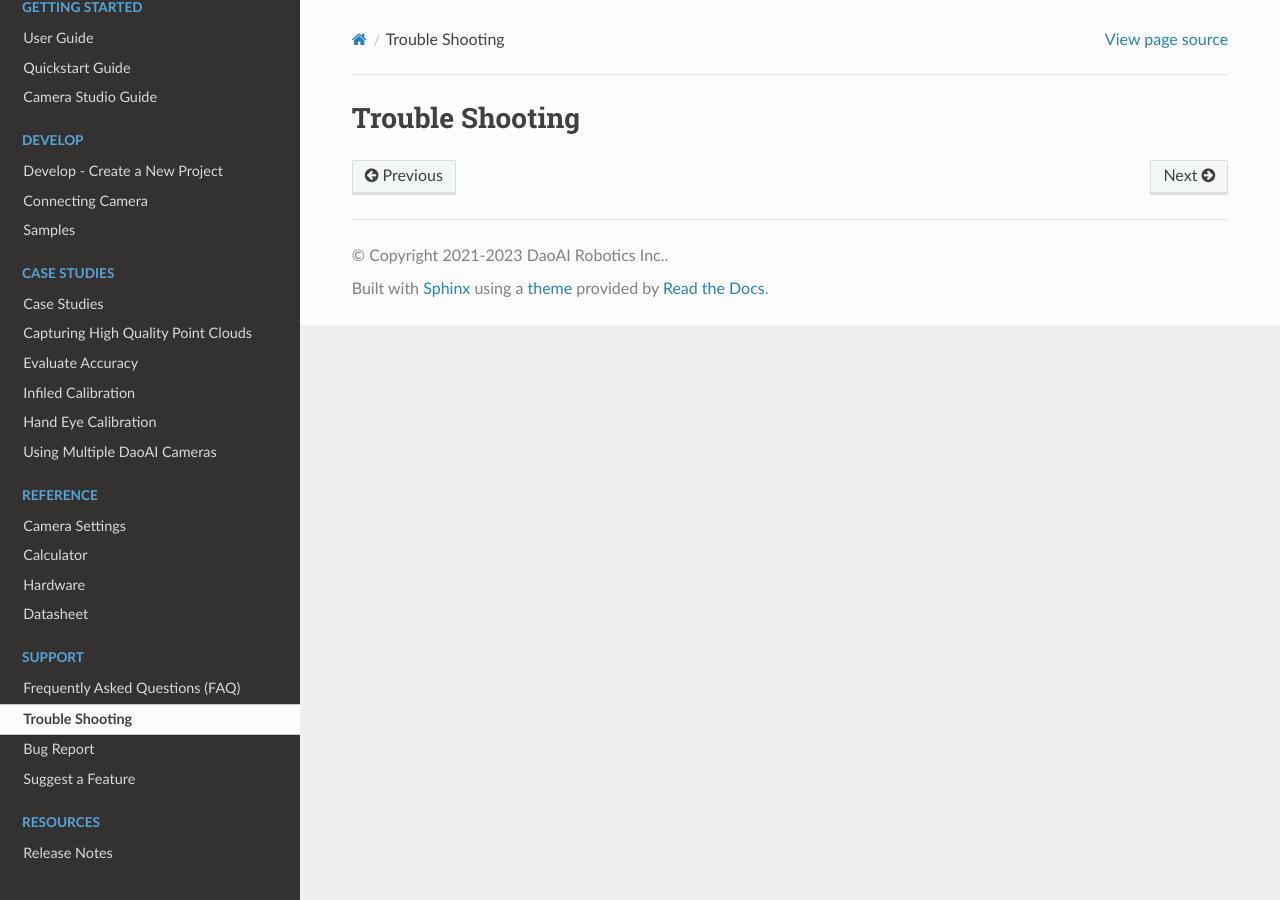
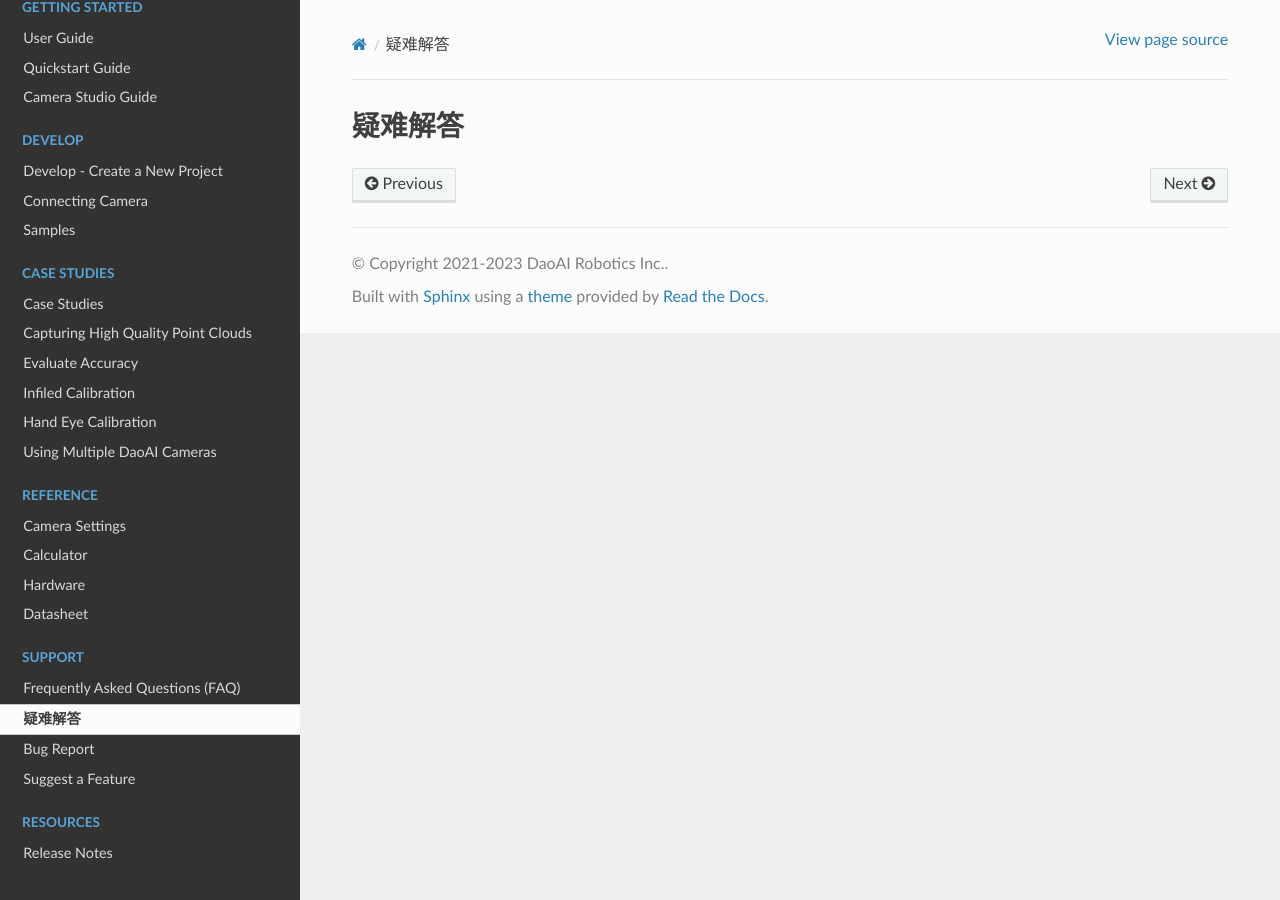
Before and after one commit to DaoAI-Robotics-Inc/daoai_camera_studio_user_manual, a Sphinx documentation site: the page built from docs/source/support/trouble-shooting/index.rst, in a window 1280 px wide. Built offline with Sphinx 7.4.7 and the Read the Docs theme 2.0.0, drawn with Linux system fonts in a browser that asks for light colours.

Commit message:
translate

```diff
--- a/docs/source/support/trouble-shooting/index.rst
+++ b/docs/source/support/trouble-shooting/index.rst
@@ -1,2 +1,2 @@
-Trouble Shooting
+疑难解答
 ==================
```
